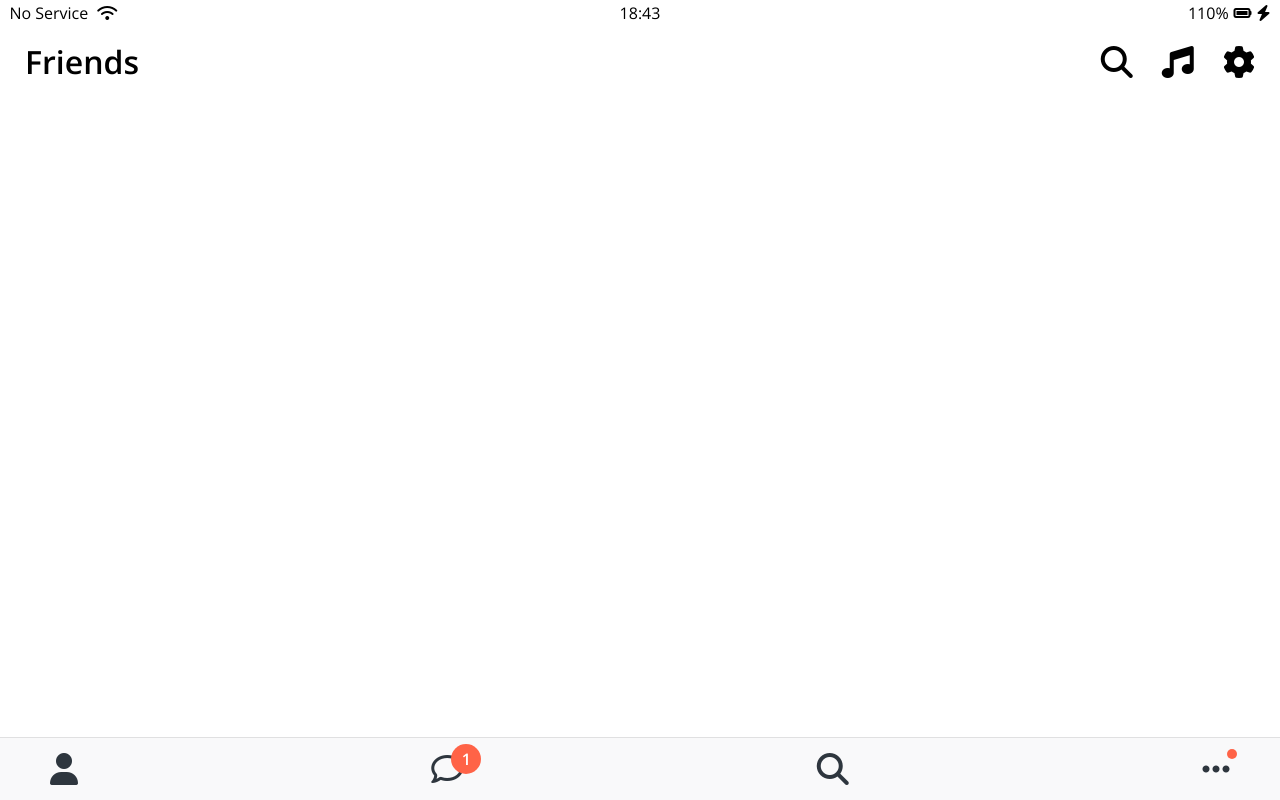
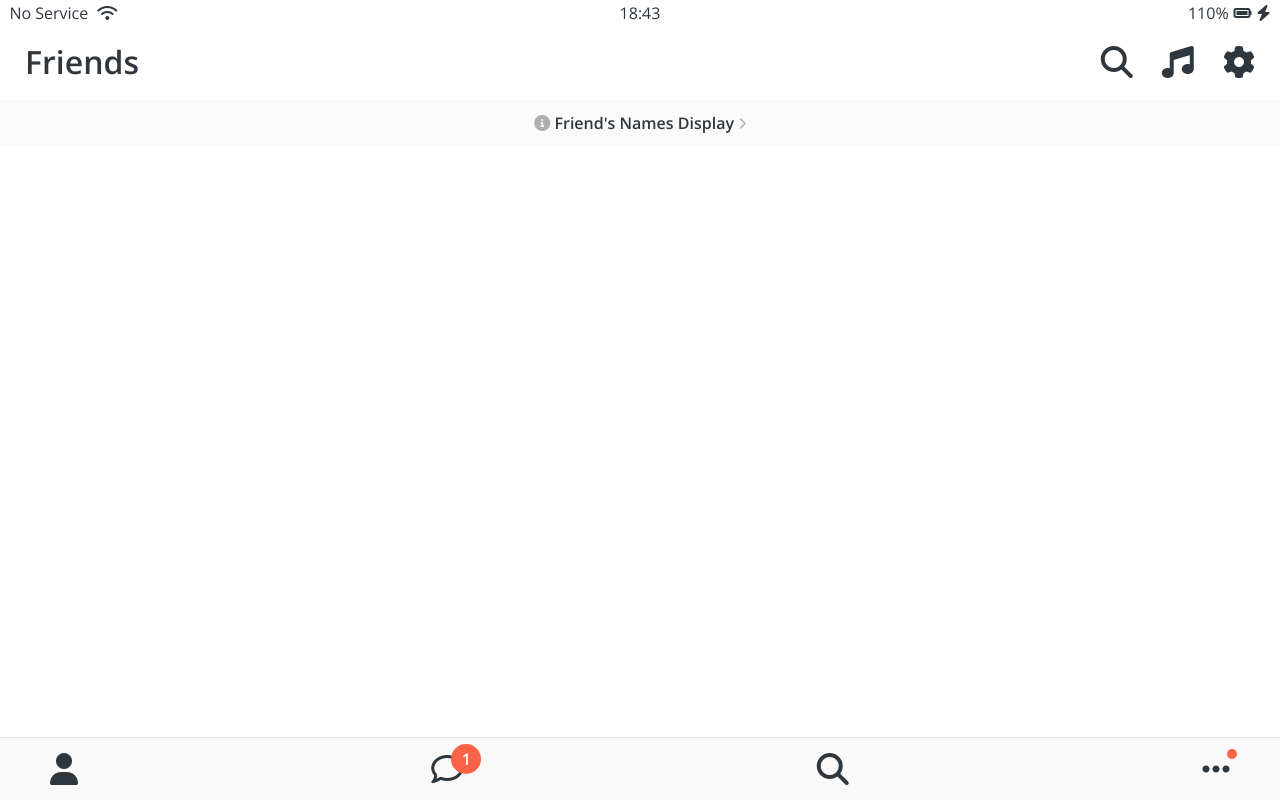
Before and after one commit to eagleduk/kokoa-clone, a plain HTML site: page friends.html in a window 1280 px wide. Drawn offline with nearby package versions, Linux system fonts and the light colour scheme.

Commit message:
#6.15 Friends Screen part One

```diff
--- /dev/null
+++ b/css/screens/friends.css
@@ -0,0 +1,15 @@
+#friends-display-link {
+  display: block;
+  width: 100%;
+  position: absolute;
+  top: 100px;
+  background-color: #fafafa;
+  padding: 15px 0px;
+  text-align: center;
+  font-size: 16px;
+  font-weight: 600;
+}
+
+#friends-display-link i {
+  color: rgba(0, 0, 0, 0.3);
+}
--- a/css/styles.css
+++ b/css/styles.css
@@ -9,7 +9,9 @@
 
 /* screens */
 @import "./screens/login.css";
+@import "./screens/friends.css";
 
 body {
+  color: #2e363e;
   font-family: "Open Sans", sans-serif;
 }
--- a/friends.html
+++ b/friends.html
@@ -35,6 +35,12 @@
         </div>
     </header>
 
+    <a href="#" id="friends-display-link">
+        <i class="fas fa-info-circle"></i>
+        Friend's Names Display
+        <i class="fas fa-chevron-right fa-xs"></i>
+    </a>
+
     <nav class="nav">
         <ul class="nav__list">
             <li class="nav__btn">
```
